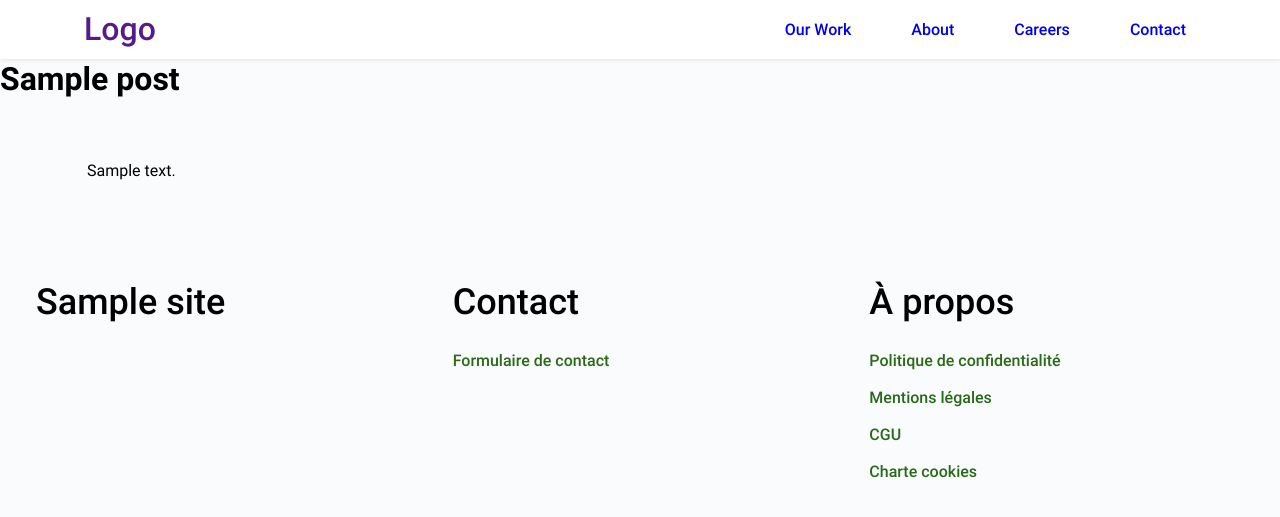
After one commit to Qadadain/WPTemplateSEO, a WordPress theme: template code/themes/project-uno/page.php in a window 1280 px wide. The commit adds this page. Shown: the top 517 px of the page. Run offline with PHP 8.4 and a stand-in for WordPress, Linux system fonts and the light colour scheme; the site name, menu and one post (Sample post) are stand-ins, and other content is empty.

Commit message:
Update footer and misc

```diff
--- a/code/themes/project-uno/assets/css/navbar.css
+++ b/code/themes/project-uno/assets/css/header.css
@@ -137,5 +137,5 @@
 }
 
 .mt-fixed {
-    padding-top: 80px;
+    padding-top: 60px;
 }
--- a/code/themes/project-uno/footer.php
+++ b/code/themes/project-uno/footer.php
@@ -15,7 +15,7 @@
                 <p class="section-title">Contact</p>
             </div>
             <div class="sitemap">
-                <a href="#">Formulaire de contact</a>
+                <a href="/contact/">Formulaire de contact</a>
                 <a href="mailto:<?php echo get_bloginfo( 'admin_email' ); ?>"><?php echo get_bloginfo( 'admin_email' ); ?></a>
             </div>
         </div>
@@ -24,10 +24,10 @@
                 <p class="section-title">À propos</p>
             </div>
             <div class="sitemap">
-                <a href="#">Politique de confidentialité</a>
-                <a href="#">Mentions légales</a>
-                <a href="#">CGU</a>
-                <a href="#">Charte cookies</a>
+                <a href="/politique-de-confidentialite/">Politique de confidentialité</a>
+                <a href="/mentions-legales/">Mentions légales</a>
+                <a href="/cgu/">CGU</a>
+                <a href="/charte-cookies/">Charte cookies</a>
             </div>
         </div>
     </div>
--- a/code/themes/project-uno/header.php
+++ b/code/themes/project-uno/header.php
@@ -11,7 +11,7 @@
 <!-- Google Tag Manager (noscript) -->
 <header class="header">
     <div>
-        <a href="" class="logo">CSS Nav</a>
+        <a href="" class="logo">Logo</a>
         <input class="menu-btn" type="checkbox" id="menu-btn"/>
         <label class="menu-icon" for="menu-btn"><span class="navicon"></span></label>
         <ul class="menu">
--- /dev/null
+++ b/code/themes/project-uno/page.php
@@ -0,0 +1,10 @@
+<?php get_header(); ?>
+    <div class="mt-fixed">
+        <div class="page-header">
+            <h1><?= the_title() ?></h1>
+        </div>
+        <div class="page-content">
+            <?php the_content(); ?>
+        </div>
+    </div>
+<?php get_footer();
--- a/code/themes/project-uno/style.css
+++ b/code/themes/project-uno/style.css
@@ -6,7 +6,7 @@ Description: This is à web app for ...
 Text Domain: qy1
 */
 @import "assets/css/variables.css";
-@import "assets/css/navbar.css";
+@import "assets/css/header.css";
 @import "assets/css/footer.css";
 
 
@@ -53,3 +53,27 @@ h1, h2, h3, h4, h5, h6 {
     flex-direction: column;
     height: 50vh;
 }
+
+.page-content {
+    max-width: 1154px;
+    margin: 60px auto;
+    padding: 0 24px;
+}
+
+.page-content p {
+    margin-bottom: 15px;
+    line-height: 166%;
+}
+
+.page-content li {
+    line-height: 150%;
+    margin-bottom: 10px;
+}
+
+.page-content a {
+    text-decoration: none;
+}
+
+.page-content a:hover {
+    text-decoration: underline;
+}
```
